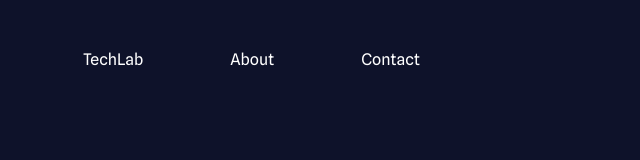
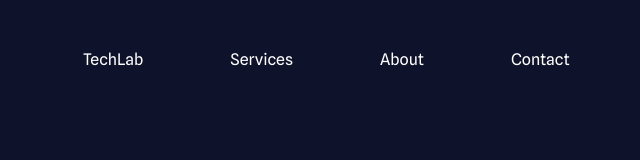
Before and after one commit to lmrigs/tech-lab-laurica, a React (Create React App) app: page / in a window 1280 px wide. Shown: the top 160 px of the page, without its empty margins (38-678 px from the left). Built offline with nearby package versions, Linux system fonts and the light colour scheme; a web font is replaced by a local one.

Commit message:
services div

```diff
--- a/src/App.js
+++ b/src/App.js
@@ -1,13 +1,19 @@
 import "./Styles/App.scss";
 import Navbar from "./Components/Navbar";
 import Hero from "./Components/Hero";
+import Services from "./Components/Services";
 
 function App() {
   return (
-    <div className="content">
-      <Navbar />
-      <Hero />
-    </div>
+    <>
+      <div className="content">
+        <Navbar />
+        <Hero />
+      </div>
+      <div className="services">
+        <Services />
+      </div>
+    </>
   );
 }
 
--- a/src/Components/Navbar.js
+++ b/src/Components/Navbar.js
@@ -53,6 +53,16 @@ export default function Navbar() {
               onMouseEnter={handleMouseEnter}
               onMouseLeave={handleMouseLeave}
             >
+              Services
+            </a>
+          </li>
+          <li onClick={handleListClick}>
+            <a
+              href="#"
+              className="menu-item"
+              onMouseEnter={handleMouseEnter}
+              onMouseLeave={handleMouseLeave}
+            >
               About
             </a>
           </li>
--- /dev/null
+++ b/src/Components/Services.js
@@ -0,0 +1,5 @@
+import "../Styles/Services.scss";
+
+function ServiceSquare() {}
+
+export default function Services() {}
--- a/src/Styles/App.scss
+++ b/src/Styles/App.scss
@@ -3,6 +3,7 @@
 @import "Mixins.scss";
 @import "Button.scss";
 @import "Hero.scss";
+@import "Services.scss";
 
 html,
 body,
```
Also changed, not shown: src/Styles/Services.scss (added).
